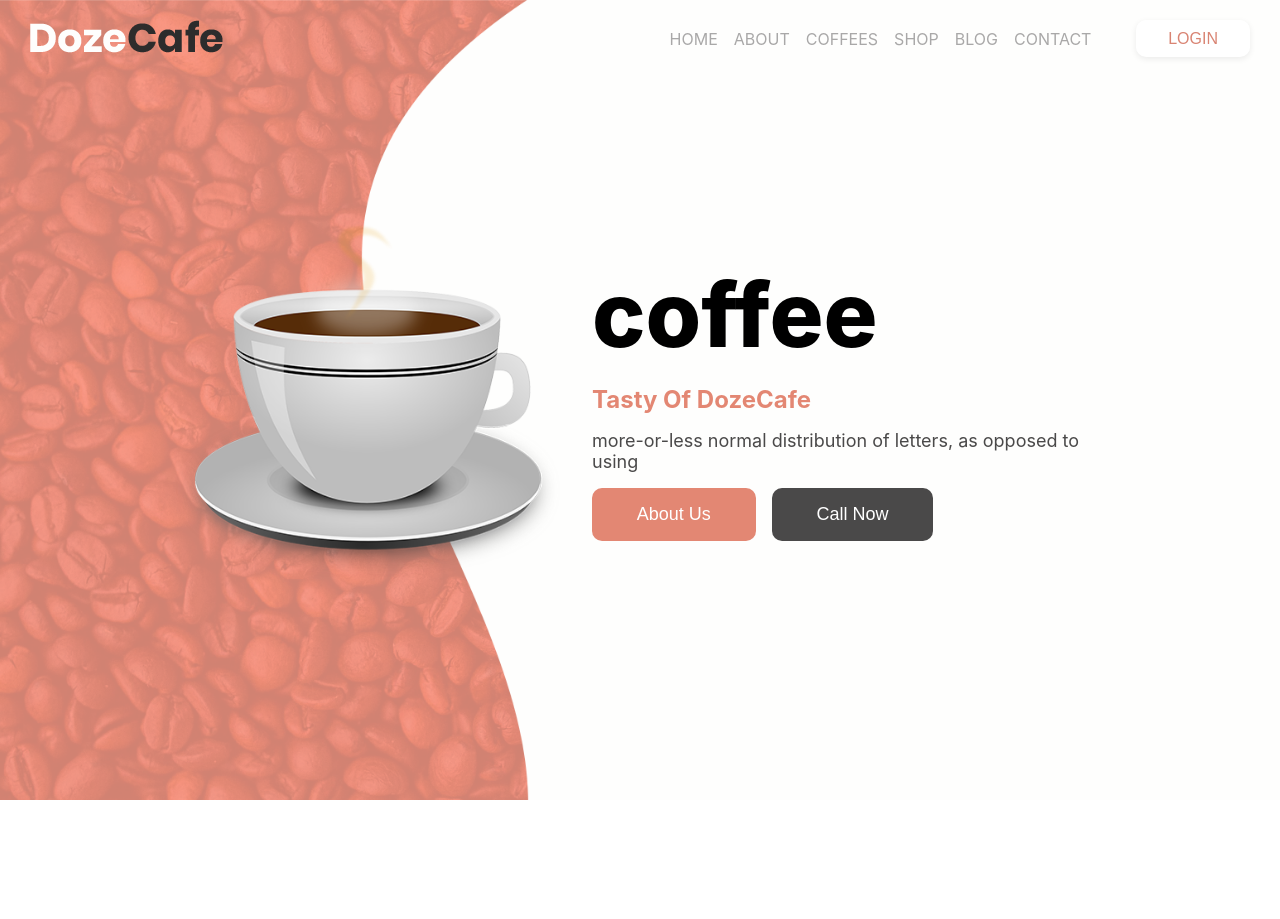
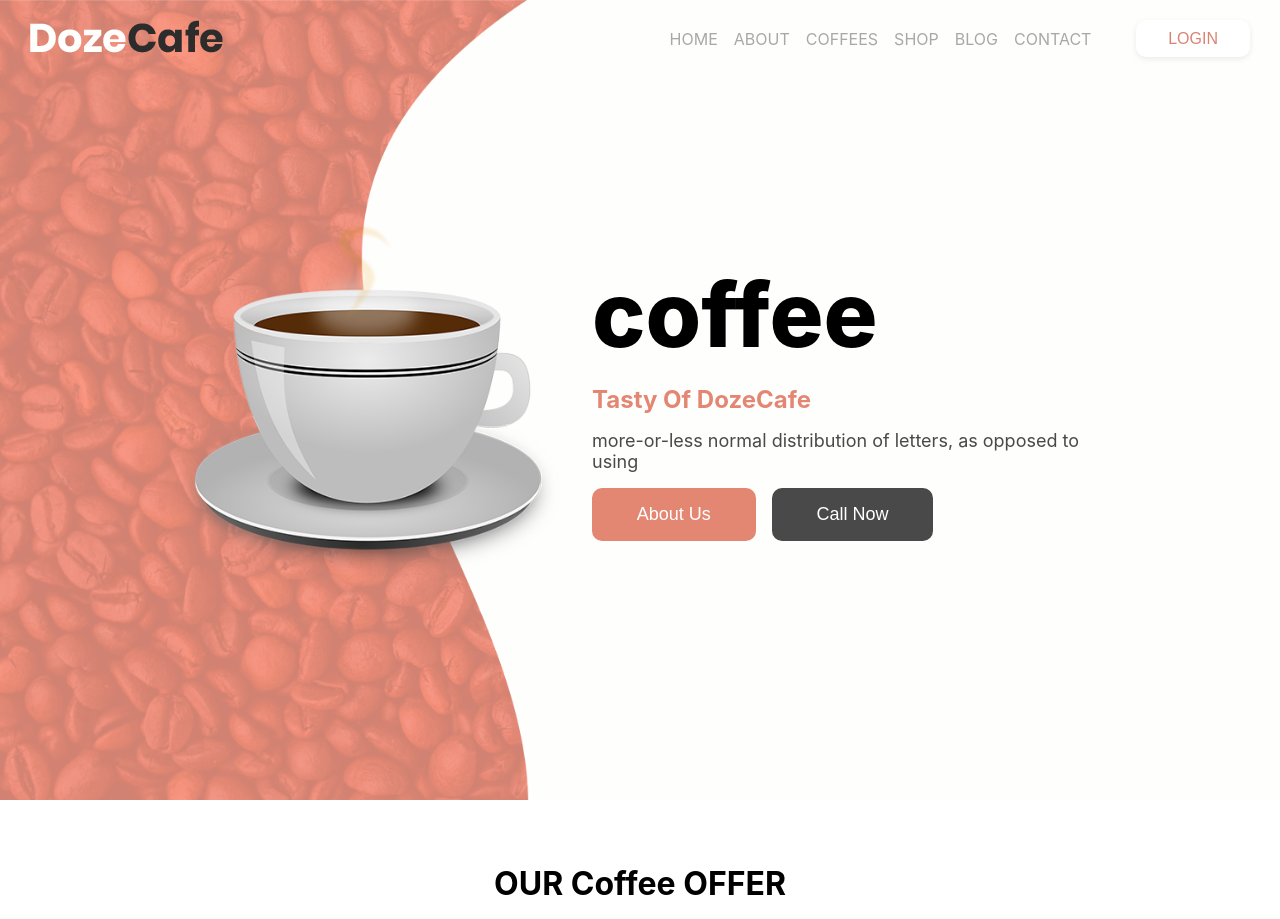
Before and after one commit to Mrymindigo/coffeeShop-app, a React (Create React App) app: page / in a window 1280 px wide. Shown: the top 919 px of the page. Before the commit the page ends 800 px from the top, so only its background shows below. Built offline with nearby package versions, Linux system fonts and the light colour scheme.

Commit message:
add product section

```diff
--- a/src/App.js
+++ b/src/App.js
@@ -1,13 +1,22 @@
 import './App.css'
 import Header from './Header/Header'
 import HeadSwiper from './Head-swiper/Head-swiper'
+import Product from './Product/Product'
+import ProductTitle from './Header/ProductTitle';
 
 function App() {
   return (
 
     <>
-    <Header />
-    <HeadSwiper />
+      <Header />
+      <HeadSwiper />
+      <div className="productSection">
+        <ProductTitle />
+        <Product image="img-1.png" title="TYPES OF COFFEE" description="looking at its layout. The point of" />
+        <Product image="img-2.png" title="BEAN VARIETIES" description="looking at its layout. The point of" />
+        <Product image="img-3.png" title="COFFEE & PASTRY" description="looking at its layout. The point of" />
+        <Product image="img-4.png" title="COFFEE TO GO" description="looking at its layout. The point of" />
+      </div>
     </>
   );
 }
--- a/src/Header/Header.css
+++ b/src/Header/Header.css
@@ -8,9 +8,7 @@
     display: flex;
     width: 100%;
     /* background-color: antiquewhite; */
-    position: fixed;
-    left: 0;
-    right: 0;
+    position: absolute;
     text-transform: uppercase;
 }
 
--- /dev/null
+++ b/src/Header/ProductTitle.css
@@ -0,0 +1,6 @@
+
+.productTitle{
+    display: flex;
+    justify-content: center;
+    padding: 4rem 0 1rem 0;
+}
--- /dev/null
+++ b/src/Header/ProductTitle.js
@@ -0,0 +1,11 @@
+
+import './ProductTitle.css'
+import React from 'react'
+
+export default function ProductTitle() {
+    return (
+        <div className="productTitle">
+            <h1>OUR Coffee OFFER</h1>
+        </div>
+    )
+}
--- /dev/null
+++ b/src/Product/Product.js
@@ -0,0 +1,19 @@
+
+import './Product.css'
+import React from 'react'
+
+export default function Product(props) {
+  return (
+    <div className='productContainer'>
+
+        <div className="productBox">
+            <img src={props.image} alt="poduct img" />
+            <h2>{props.title}</h2>
+            <p>{props.description}</p>
+            <button>read more</button>
+        </div>
+
+
+    </div>
+  )
+}
```
Also changed, not shown: src/Product/Product.css (added).
